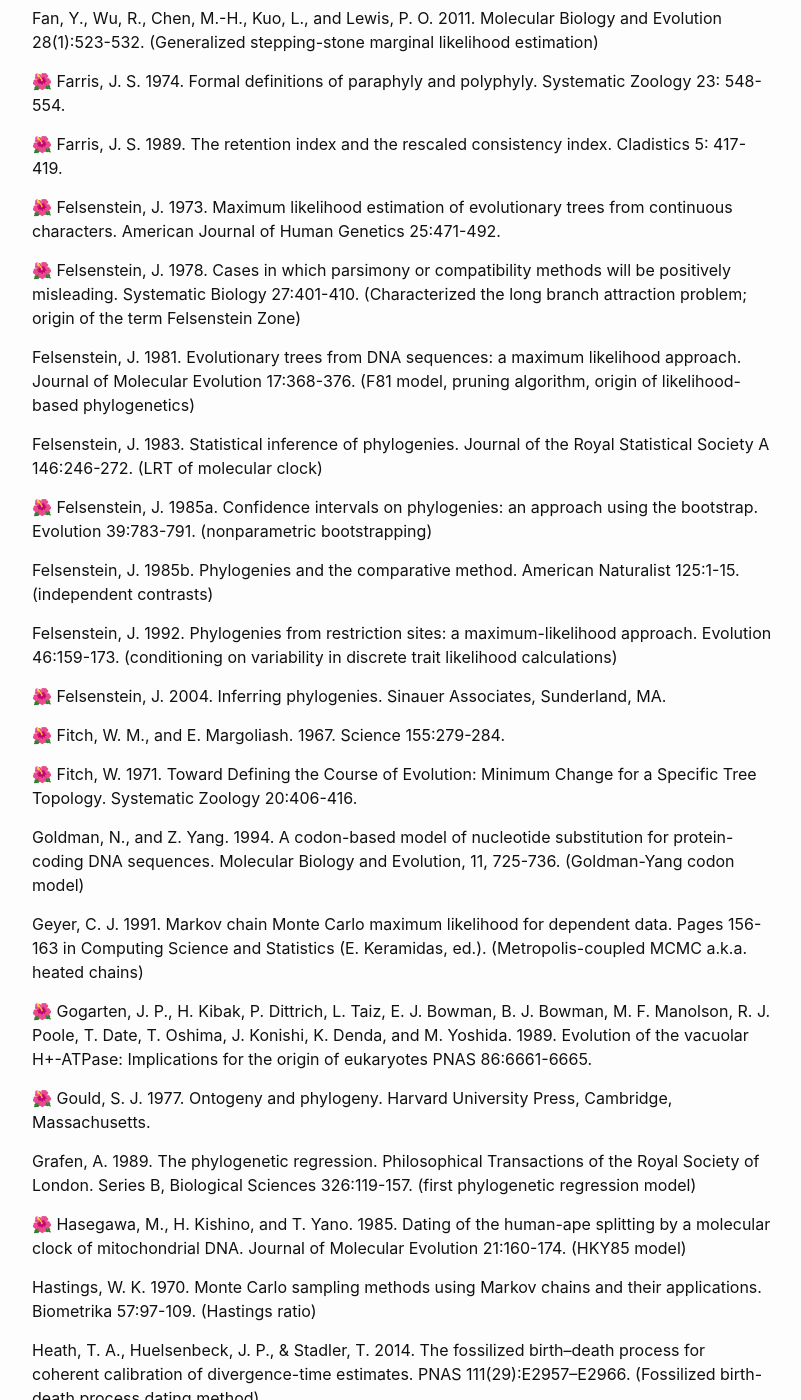
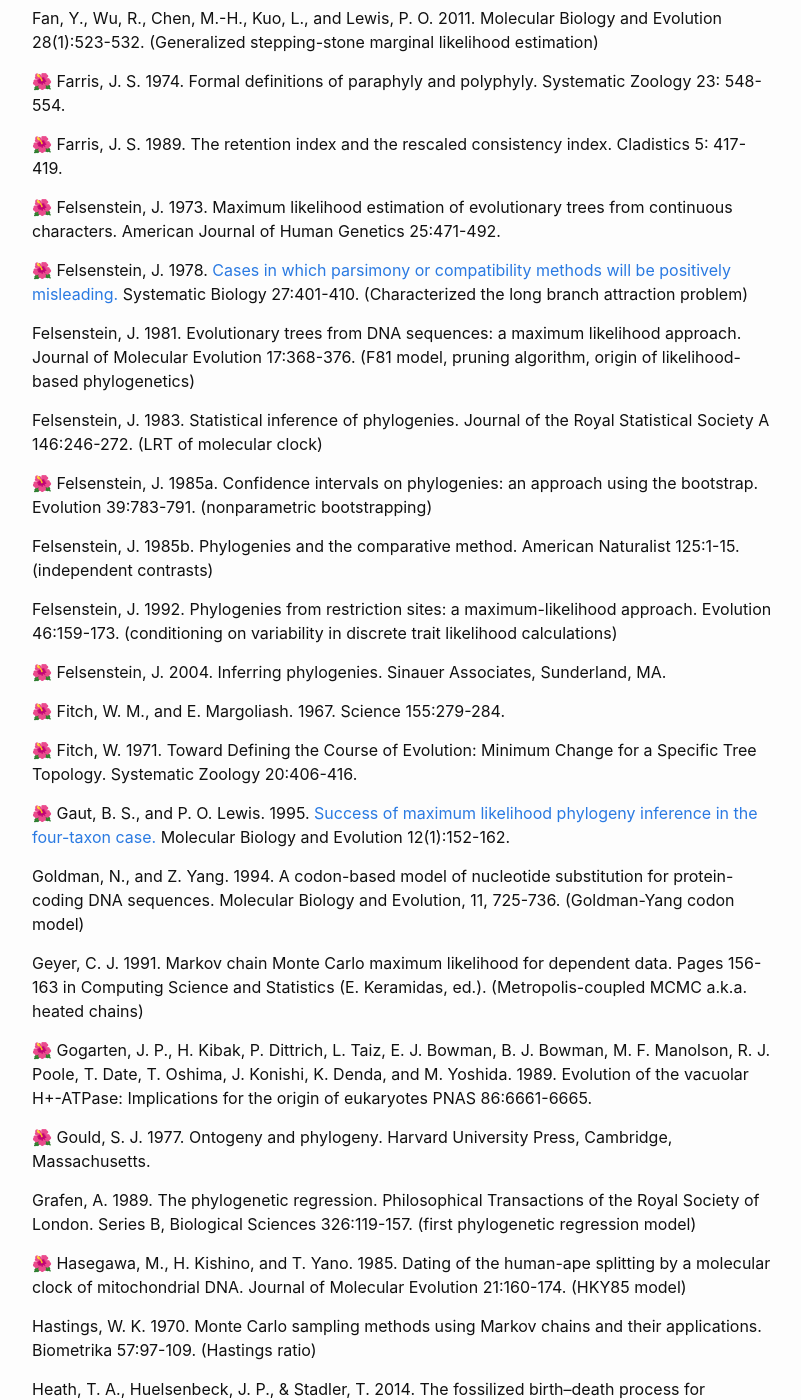
Before and after one commit to plewis/plewis.github.io, a Jekyll site: the page built from phylogenetics/phylogenetics2022.md, in a window 1280 px wide and 1400 px high, scrolled down 7432 px. Shown: the whole window, without its empty margins (238-1039 px from the left). Built offline with Jekyll 4.4.1, drawn with Linux system fonts in a browser that asks for light colours; emoji names are drawn with the system emoji font; some of the changed text lies outside the part shown.

Commit message:
updated references

```diff
--- a/phylogenetics/phylogenetics2022.md
+++ b/phylogenetics/phylogenetics2022.md
@@ -127,10 +127,7 @@ Fan, Y., Wu, R., Chen, M.-H., Kuo, L., and Lewis, P. O. 2011. Molecular Biology
 
 :hibiscus: Felsenstein, J. 1973. Maximum likelihood estimation of evolutionary trees from continuous characters. American Journal of Human Genetics 25:471-492.
 
-:hibiscus: Felsenstein, J. 1978. Cases in which parsimony or compatibility methods will be positively misleading. Systematic Biology 27:401-410. (Characterized the long branch attraction problem; origin of the term Felsenstein Zone)
-{% comment %}
-https://doi.org/10.1093/sysbio/27.4.401
-{% endcomment %}
+:hibiscus: Felsenstein, J. 1978. [Cases in which parsimony or compatibility methods will be positively misleading.](https://doi.org/10.1093/sysbio/27.4.401) Systematic Biology 27:401-410. (Characterized the long branch attraction problem)
 
 Felsenstein, J. 1981. Evolutionary trees from DNA sequences: a maximum likelihood approach. Journal of Molecular Evolution 17:368-376. (F81 model, pruning algorithm, origin of likelihood-based phylogenetics)
 
@@ -147,6 +144,8 @@ Felsenstein, J. 1992. Phylogenies from restriction sites: a maximum-likelihood a
 :hibiscus: Fitch, W. M., and E. Margoliash. 1967. Science 155:279-284.
 
 :hibiscus: Fitch, W. 1971. Toward Defining the Course of Evolution: Minimum Change for a Specific Tree Topology. Systematic Zoology 20:406-416.
+
+:hibiscus: Gaut, B. S., and P. O. Lewis. 1995. [Success of maximum likelihood phylogeny inference in the four-taxon case.](https://doi.org/10.1093/oxfordjournals.molbev.a040183) Molecular Biology and Evolution 12(1):152-162.
 
 Goldman, N., and Z. Yang. 1994. A codon-based model of nucleotide substitution for protein-coding DNA sequences. Molecular Biology and Evolution, 11, 725-736. (Goldman-Yang codon model)
 
```
Also changed, not shown: other parts of phylogenetics/phylogenetics2022.md (+1 -4 lines).
